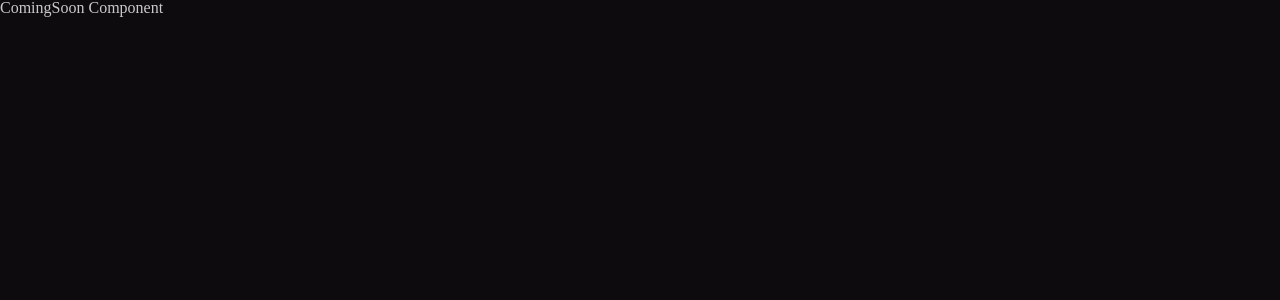
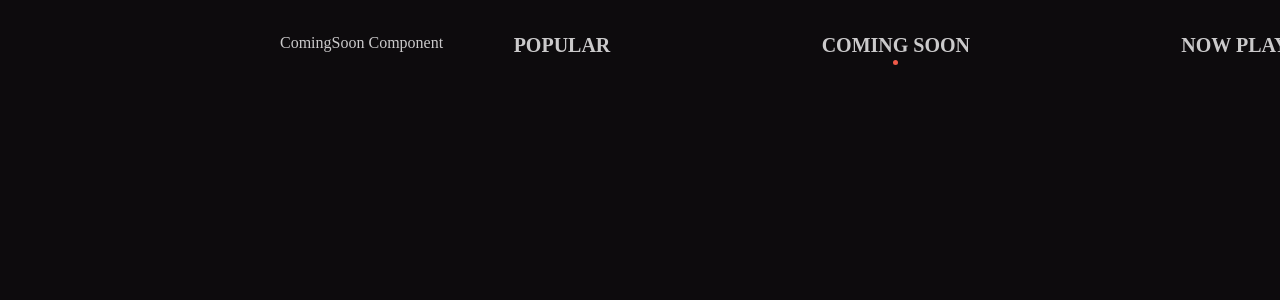
Before and after one commit to hyer0705/react-final-movie-app, a React (Create React App) app: page /coming-soon in a window 1280 px wide. Shown: the top 300 px of the page. Built offline with nearby package versions, Linux system fonts and the light colour scheme.

Commit message:
Add Header component

```diff
--- a/src/components/Header.tsx
+++ b/src/components/Header.tsx
@@ -1,5 +1,69 @@
+import styled from "styled-components";
+import { Link, useMatch } from "react-router-dom";
+import { motion } from "framer-motion";
+
+const Nav = styled.nav`
+  position: fixed;
+  width: 100%;
+  display: flex;
+  justify-content: center;
+  margin-bottom: 80px;
+`;
+
+const Menus = styled.ul`
+  width: 80%;
+  display: flex;
+  justify-content: space-around;
+`;
+
+const Menu = styled.li`
+  font-weight: 700;
+  font-size: 20px;
+  position: relative;
+  display: flex;
+  flex-direction: column;
+  justify-content: center;
+`;
+
+const Circle = styled(motion.span)`
+  width: 5px;
+  height: 5px;
+  border-radius: 50%;
+  background-color: ${(props) => props.theme.bgColor.circle};
+  position: absolute;
+  left: 0;
+  right: 0;
+  margin: 0 auto;
+  bottom: -10px;
+`;
+
 function Header() {
-  return <h1>Header Component</h1>;
+  const homeMatch = useMatch("/");
+  const comingSoonMatch = useMatch("/coming-soon");
+  const nowPlayingMatch = useMatch("/now-playing");
+  console.group(homeMatch, comingSoonMatch, nowPlayingMatch);
+
+  return (
+    <Nav>
+      <Menus>
+        <Menu>
+          <Link to="/">
+            POPULAR{homeMatch && <Circle layoutId="menuFocus" />}
+          </Link>
+        </Menu>
+        <Menu>
+          <Link to="/coming-soon">
+            COMING SOON {comingSoonMatch && <Circle layoutId="menuFocus" />}
+          </Link>
+        </Menu>
+        <Menu>
+          <Link to="/now-playing">
+            NOW PLAYING {nowPlayingMatch && <Circle layoutId="menuFocus" />}
+          </Link>
+        </Menu>
+      </Menus>
+    </Nav>
+  );
 }
 
 export default Header;
--- /dev/null
+++ b/src/components/common-components.ts
@@ -0,0 +1,7 @@
+import styled from "styled-components";
+
+export const Wrapper = styled.main`
+  width: 100%;
+  max-width: 720px;
+  margin: 35px auto 0 auto;
+`;
--- a/src/index.tsx
+++ b/src/index.tsx
@@ -65,9 +65,11 @@ table {
 body {
   background-color: ${(props) => props.theme.bgColor.normal};
   color: ${(props) => props.theme.textColor.normal};
+  height: 500vh;
 }
 a {
   text-decoration: none;
+  color: inherit;
 }
 `;
 
--- a/src/my-theme.ts
+++ b/src/my-theme.ts
@@ -2,8 +2,9 @@ import { DefaultTheme } from "styled-components";
 
 const darkTheme: DefaultTheme = {
   bgColor: {
-    modal: "",
+    modal: "#171617",
     normal: "#0D0B0D",
+    circle: "#EF5A49",
   },
   textColor: {
     accent: "#EAE9EA",
--- a/src/routes/ComingSoon.tsx
+++ b/src/routes/ComingSoon.tsx
@@ -1,5 +1,13 @@
+import Header from "../components/Header";
+import { Wrapper } from "../components/common-components";
+
 function ComingSoon() {
-  return <h1>ComingSoon Component</h1>;
+  return (
+    <Wrapper>
+      <Header />
+      <h1>ComingSoon Component</h1>
+    </Wrapper>
+  );
 }
 
 export default ComingSoon;
--- a/src/routes/Home.tsx
+++ b/src/routes/Home.tsx
@@ -1,5 +1,13 @@
+import styled from "styled-components";
+import Header from "../components/Header";
+import { Wrapper } from "../components/common-components";
+
 function Home() {
-  return <h1>Home Component</h1>;
+  return (
+    <Wrapper>
+      <Header />
+    </Wrapper>
+  );
 }
 
 export default Home;
--- a/src/routes/NowPlaying.tsx
+++ b/src/routes/NowPlaying.tsx
@@ -1,5 +1,13 @@
+import Header from "../components/Header";
+import { Wrapper } from "../components/common-components";
+
 function NowPlaying() {
-  return <h1>NowPlaying Component</h1>;
+  return (
+    <Wrapper>
+      <Header />
+      <h1>NowPlaying Component</h1>
+    </Wrapper>
+  );
 }
 
 export default NowPlaying;
--- a/src/styled.d.ts
+++ b/src/styled.d.ts
@@ -6,6 +6,7 @@ declare module "styled-components" {
     bgColor: {
       modal: string;
       normal: string;
+      circle: string;
     };
     textColor: {
       accent: string;
```
